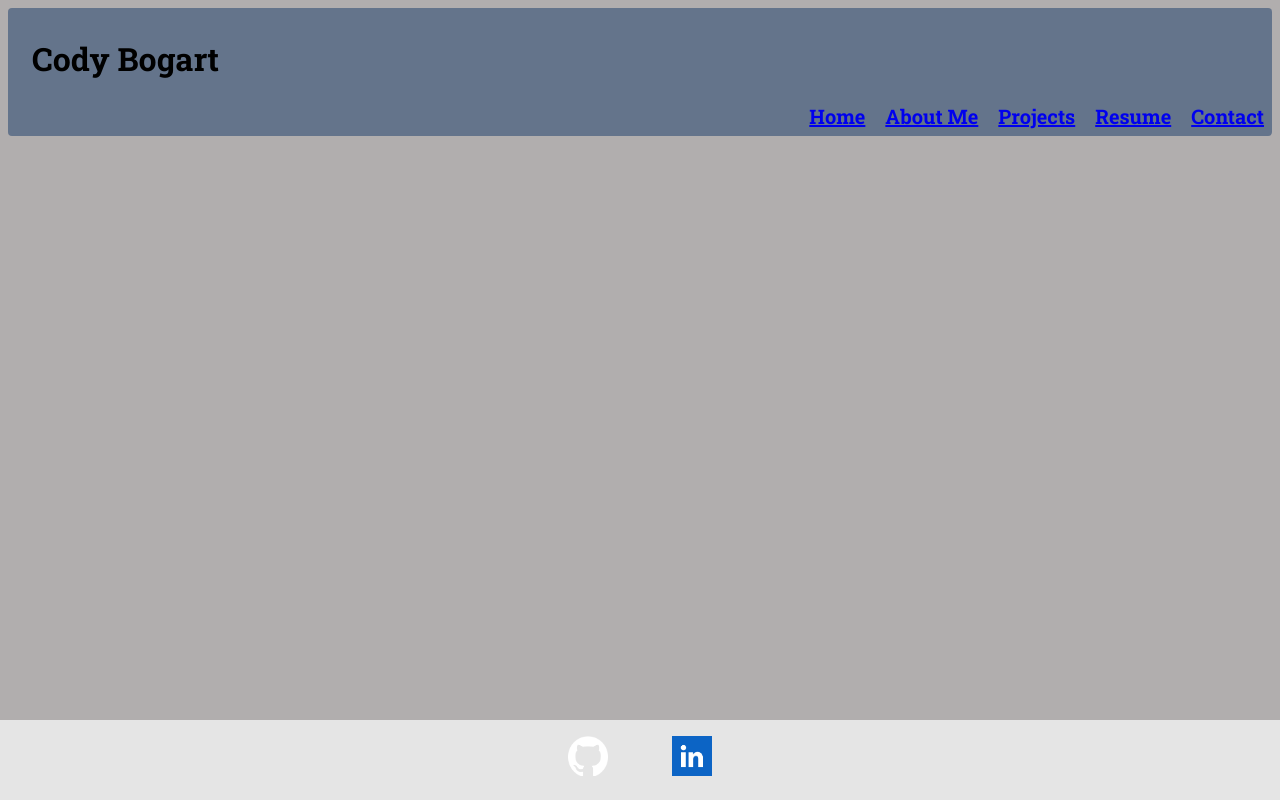
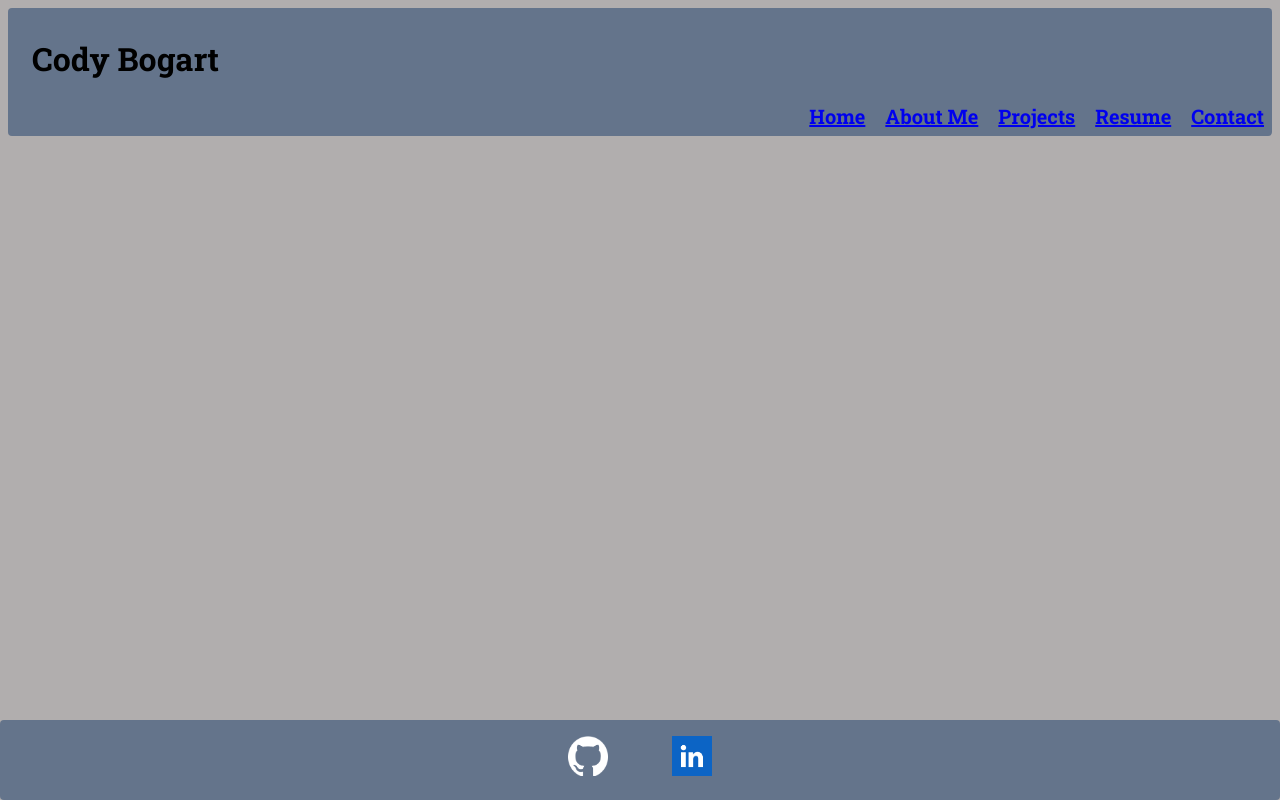
Before and after one commit to cbogart91/react-portfolio, a React (Vite) app: page /resume in a window 1280 px wide. Built offline with nearby package versions, Linux system fonts and the light colour scheme.

Commit message:
fixed color

```diff
--- a/src/components/Footer.jsx
+++ b/src/components/Footer.jsx
@@ -1,7 +1,7 @@
 
 const Footer = () => {
     return (
-    <footer className="bg-neutral-200 text-white dark:bg-neutral-600">
+    <footer className="bg-slate-500 text-white rounded">
           <div className="mb-5 flex justify-center">
             <a href="https://github.com/cbogart91">
              <img src="/images/github-mark-white.png" className="px-8 pt-4" height="40"></img>
```
